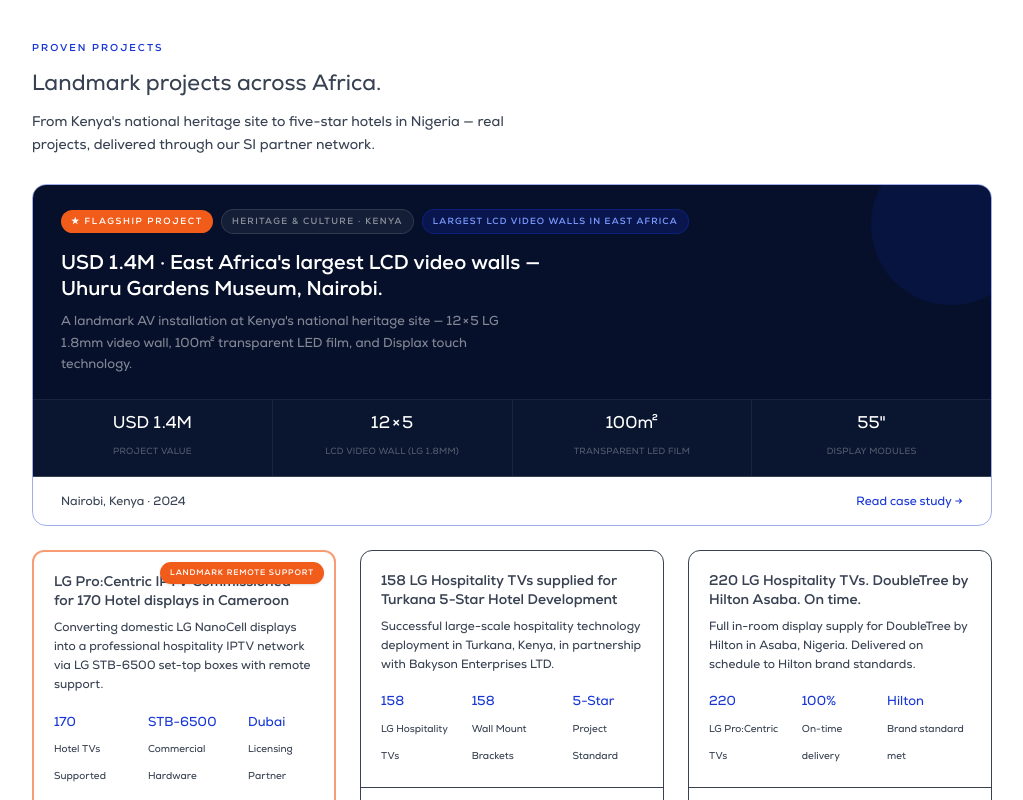
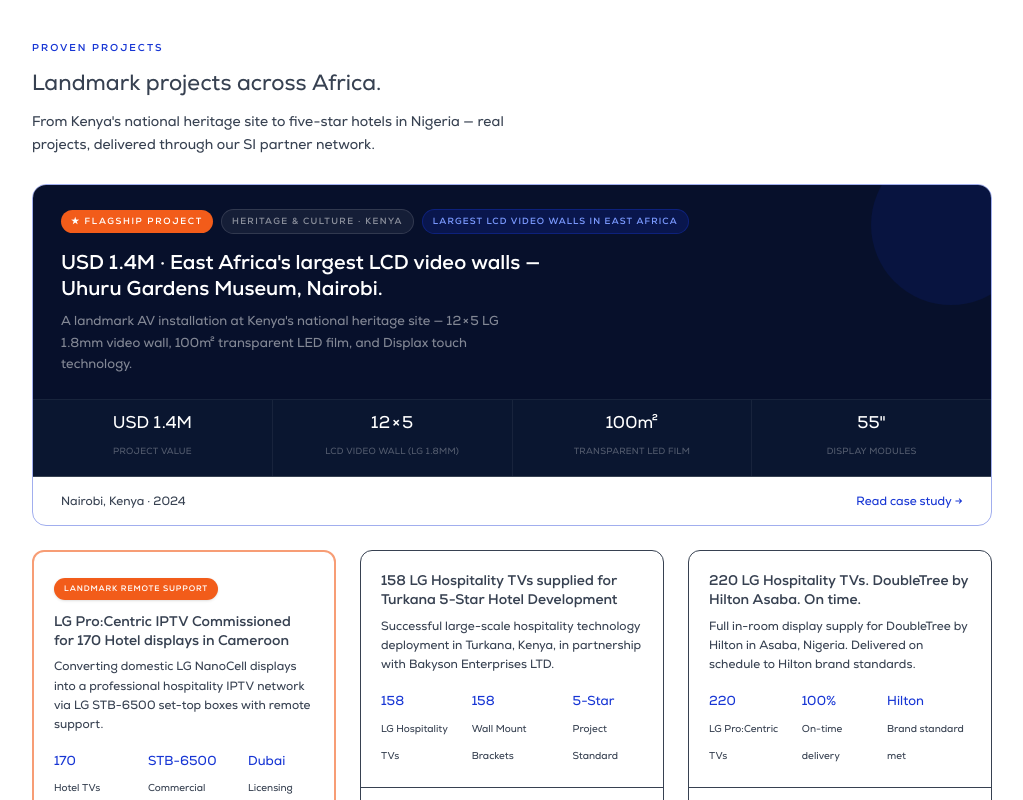
Before and after one commit to mugaruranelson-cmd/perlogy-website, a Next.js app: page / in a window 1280 px wide. Shown: the part 2389-3189 px from the top of the page, without its empty margins (128-1151 px from the left). Built offline with nearby package versions, Linux system fonts and the light colour scheme; no server answers.

Commit message:
fix: position remote support badge above the heading inside document flow

```diff
--- a/src/components/case-studies/CaseStudyCard.tsx
+++ b/src/components/case-studies/CaseStudyCard.tsx
@@ -122,11 +122,6 @@ export function CaseStudyCard({
         'group transition-all duration-200 hover:-translate-y-0.5',
       ].join(' ')}
     >
-      {highlighted && (
-        <div className="absolute top-2.5 right-2.5 bg-brand-orange text-white text-[8px] font-bold uppercase tracking-widest px-2.5 py-1 rounded-full z-10 shadow-sm">
-          Landmark Remote Support
-        </div>
-      )}
       {/* Thumbnail if available */}
       {thumbnail && (
         <div className="relative overflow-hidden h-36 bg-brand-navy">
@@ -149,6 +144,11 @@ export function CaseStudyCard({
       )}
 
       <div className="p-5">
+        {highlighted && (
+          <span className="inline-block bg-brand-orange text-white text-[8px] font-bold uppercase tracking-widest px-2.5 py-1 rounded-full mb-3 shadow-sm">
+            Landmark Remote Support
+          </span>
+        )}
         <h3 className="text-[14px] font-semibold
           text-[var(--color-text-primary)] mb-2 leading-[1.35]">
           {study.cardHeadline}
```
